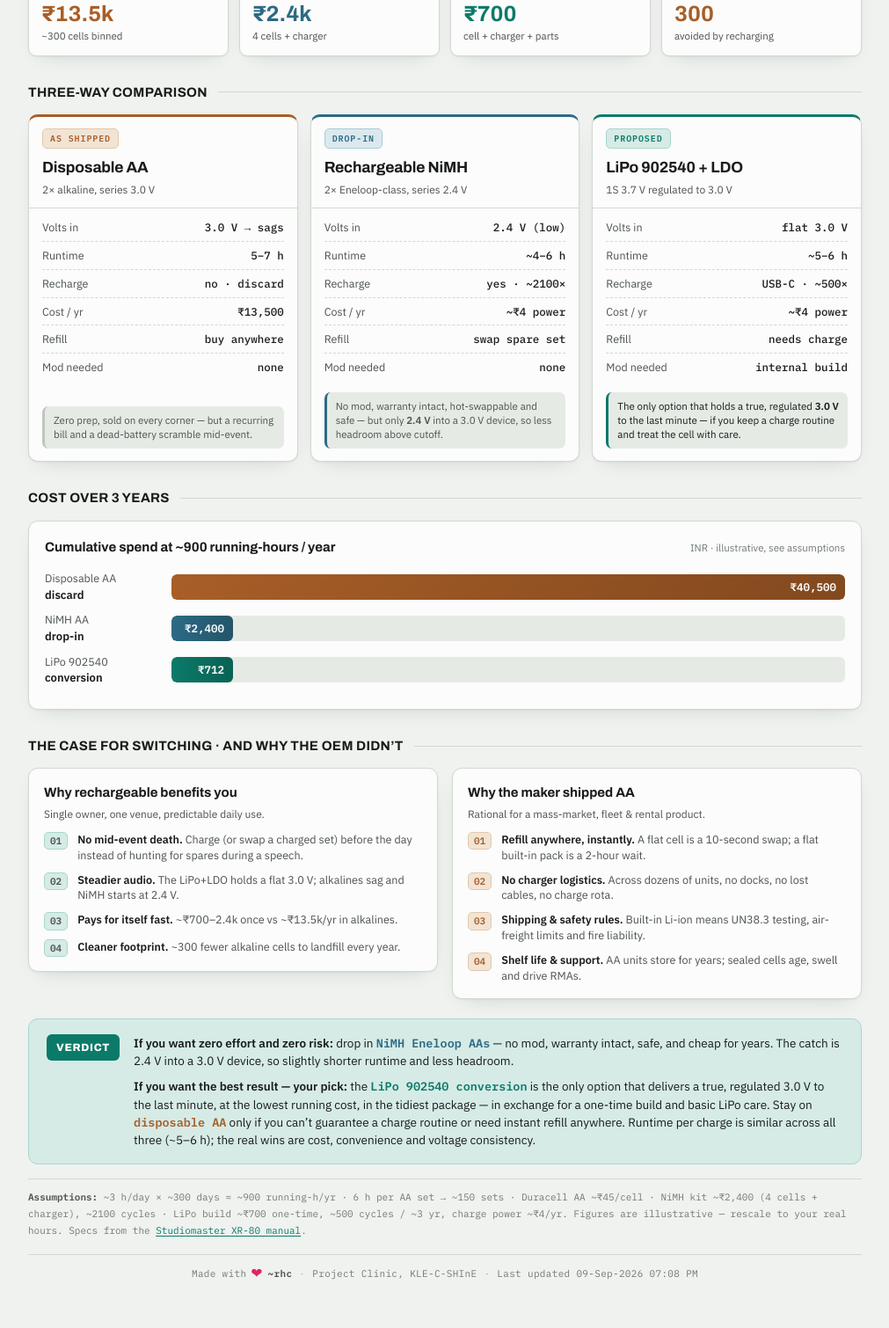
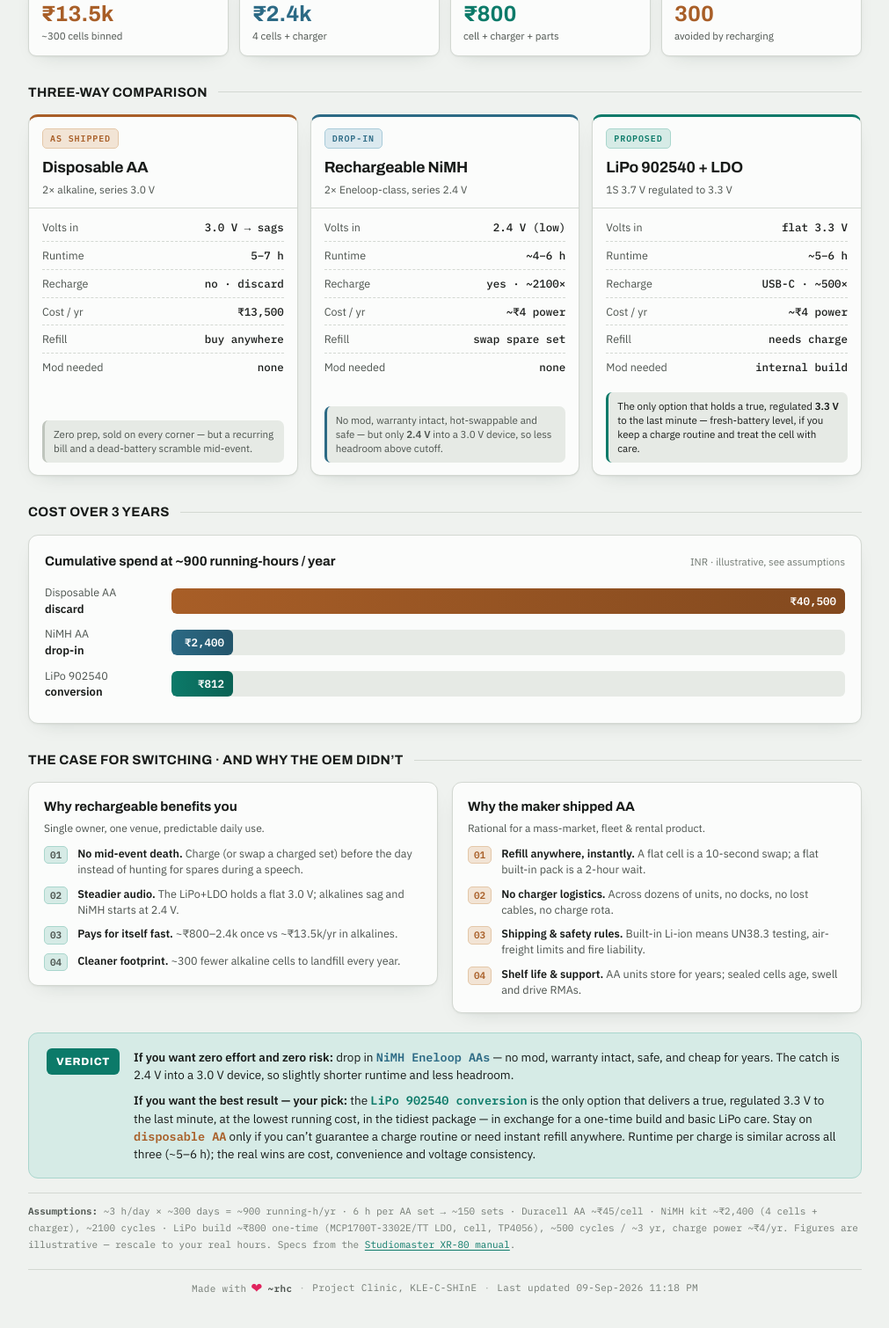
Before and after one commit to rhchheda/Studiomaster_XR-80L, a plain HTML site: page index.html in a window 1280 px wide. Shown: the part 310-1820 px from the top of the page at 88% size, without its empty margins (134-1145 px from the left). Drawn offline with Linux system fonts and the light colour scheme.

Commit message:
Update index.html

```diff
--- a/index.html
+++ b/index.html
@@ -195,7 +195,7 @@
     </div>
     <div class="stat teal">
       <div class="k">LiPo build, one-time</div>
-      <div class="v">&#8377;700</div>
+      <div class="v">&#8377;800</div>
       <div class="s">cell + charger + parts</div>
     </div>
     <div class="stat copper">
@@ -245,18 +245,18 @@
       <header>
         <span class="tag">Proposed</span>
         <h3>LiPo 902540 + LDO</h3>
-        <div class="sub">1S 3.7 V regulated to 3.0 V</div>
+        <div class="sub">1S 3.7 V regulated to 3.3 V</div>
       </header>
       <ul class="spec">
-        <li><span class="lab">Volts in</span><span class="val">flat 3.0 V</span></li>
+        <li><span class="lab">Volts in</span><span class="val">flat 3.3 V</span></li>
         <li><span class="lab">Runtime</span><span class="val">~5&ndash;6 h</span></li>
         <li><span class="lab">Recharge</span><span class="val">USB-C &middot; ~500&times;</span></li>
         <li><span class="lab">Cost / yr</span><span class="val">~&#8377;4 power</span></li>
         <li><span class="lab">Refill</span><span class="val">needs charge</span></li>
         <li><span class="lab">Mod needed</span><span class="val">internal build</span></li>
       </ul>
-      <div class="verdict-chip">The only option that holds a true, regulated <b>3.0 V</b> to the last
-        minute &mdash; if you keep a charge routine and treat the cell with care.</div>
+      <div class="verdict-chip">The only option that holds a true, regulated <b>3.3 V</b> to the last
+        minute &mdash; fresh-battery level, if you keep a charge routine and treat the cell with care.</div>
     </div>
   </div>
 
@@ -276,7 +276,7 @@
     </div>
     <div class="bar">
       <div class="name">LiPo 902540<b>conversion</b></div>
-      <div class="track"><div class="fill li" style="width:2%">&#8377;712</div></div>
+      <div class="track"><div class="fill li" style="width:2%">&#8377;812</div></div>
     </div>
   </div>
 
@@ -288,7 +288,7 @@
       <ul class="rows">
         <li><span class="num">01</span><div><b>No mid-event death.</b> <span>Charge (or swap a charged set) before the day instead of hunting for spares during a speech.</span></div></li>
         <li><span class="num">02</span><div><b>Steadier audio.</b> <span>The LiPo+LDO holds a flat 3.0 V; alkalines sag and NiMH starts at 2.4 V.</span></div></li>
-        <li><span class="num">03</span><div><b>Pays for itself fast.</b> <span>~&#8377;700&ndash;2.4k once vs ~&#8377;13.5k/yr in alkalines.</span></div></li>
+        <li><span class="num">03</span><div><b>Pays for itself fast.</b> <span>~&#8377;800&ndash;2.4k once vs ~&#8377;13.5k/yr in alkalines.</span></div></li>
         <li><span class="num">04</span><div><b>Cleaner footprint.</b> <span>~300 fewer alkaline cells to landfill every year.</span></div></li>
       </ul>
     </div>
@@ -311,7 +311,7 @@
         &mdash; no mod, warranty intact, safe, and cheap for years. The catch is 2.4 V into a 3.0 V device,
         so slightly shorter runtime and less headroom.</p>
       <p><b>If you want the best result &mdash; your pick:</b> the <span class="pick li">LiPo 902540 conversion</span>
-        is the only option that delivers a true, regulated 3.0 V to the last minute, at the lowest running
+        is the only option that delivers a true, regulated 3.3 V to the last minute, at the lowest running
         cost, in the tidiest package &mdash; in exchange for a one-time build and basic LiPo care.
         Stay on <span class="pick aa">disposable AA</span> only if you can&rsquo;t guarantee a charge routine
         or need instant refill anywhere. Runtime per charge is similar across all three (~5&ndash;6 h); the
@@ -322,7 +322,7 @@
   <div class="assump">
     <b>Assumptions:</b> ~3 h/day &times; ~300 days = ~900 running-h/yr &middot; 6 h per AA set &rarr; ~150 sets &middot;
     Duracell AA ~&#8377;45/cell &middot; NiMH kit ~&#8377;2,400 (4 cells + charger), ~2100 cycles &middot;
-    LiPo build ~&#8377;700 one-time, ~500 cycles / ~3 yr, charge power ~&#8377;4/yr. Figures are illustrative &mdash;
+    LiPo build ~&#8377;800 one-time (MCP1700T-3302E/TT LDO, cell, TP4056), ~500 cycles / ~3 yr, charge power ~&#8377;4/yr. Figures are illustrative &mdash;
     rescale to your real hours. Specs from the
     <a href="https://www.studiomasterprofessional.com/wp-content/uploads/docs_old/cfc9e-xr-80.pdf">Studiomaster XR-80 manual</a>.
   </div>
@@ -332,6 +332,6 @@
     <span class="sep">&middot;</span>
     <span>Project Clinic, KLE-C-SHInE</span>
     <span class="sep">&middot;</span>
-    <span>Last updated 09-Sep-2026 07:08 PM</span>
+    <span>Last updated 09-Sep-2026 11:18 PM</span>
   </div>
 </div>
```
